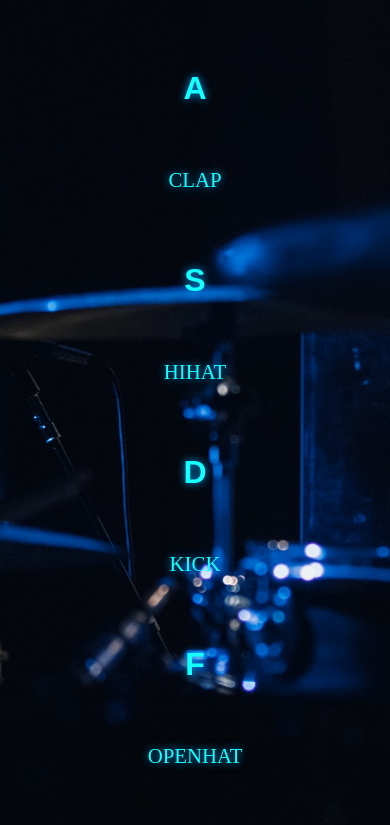
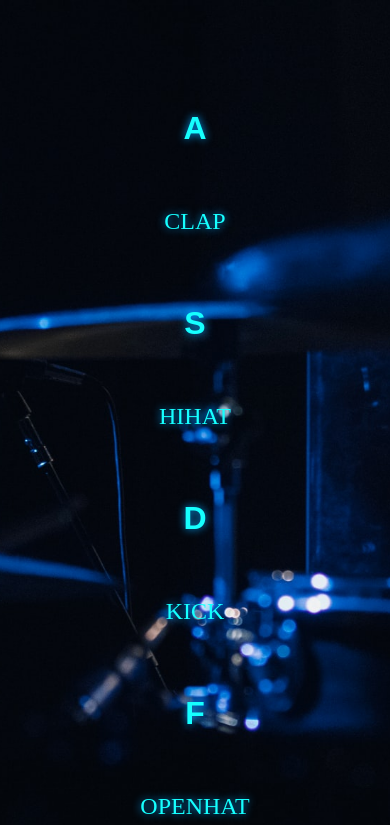
Before and after one commit to SobhanDash/drum-kit, a plain HTML site: page index.html in a window 390 px wide. Shown: the top 825 px of the page. Drawn offline with Linux system fonts and the light colour scheme.

Commit message:
test: mobile responsive

```diff
--- a/style.css
+++ b/style.css
@@ -71,14 +71,16 @@ button{
     .container{
         flex-flow: row wrap;
         flex: 1 1 150px;
+        margin: 3rem auto 1rem auto;
+        justify-content: space-evenly;
     }
     .key{
-        width: 10em;
+        width: 10rem;
         height: 10rem;
         font-size: 2rem;
     }
     .sound{
-        font-size: 1.3em;
+        font-size: 1.5rem;
     }
 }
 
```
